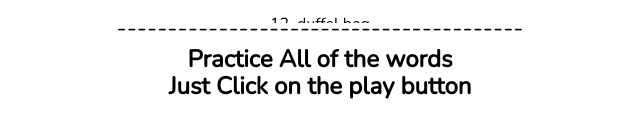
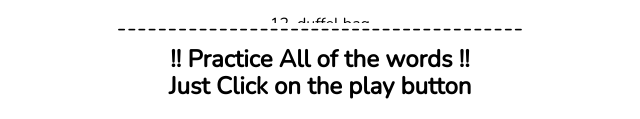
Before and after one commit to FamilyKiddo24/SpellingWordsHelper-MP, a plain HTML site: page index.html in a window 1280 px wide. Shown: the part 705-824 px from the top of the page, 320-960 px from the left. Drawn offline with nearby package versions, Linux system fonts and the light colour scheme.

Commit message:
Official Release Week 8

```diff
--- a/index.html
+++ b/index.html
@@ -122,7 +122,7 @@
                 <p>----------------------------------------</p>
             </section>
             <section id="reminder">
-                <h2>Practice All of the words</h2>
+                <h2>!!     Practice All of the words     !!</h2>
                 <h2>Just Click on the play button</h2>
             </section>
         </body>
```
